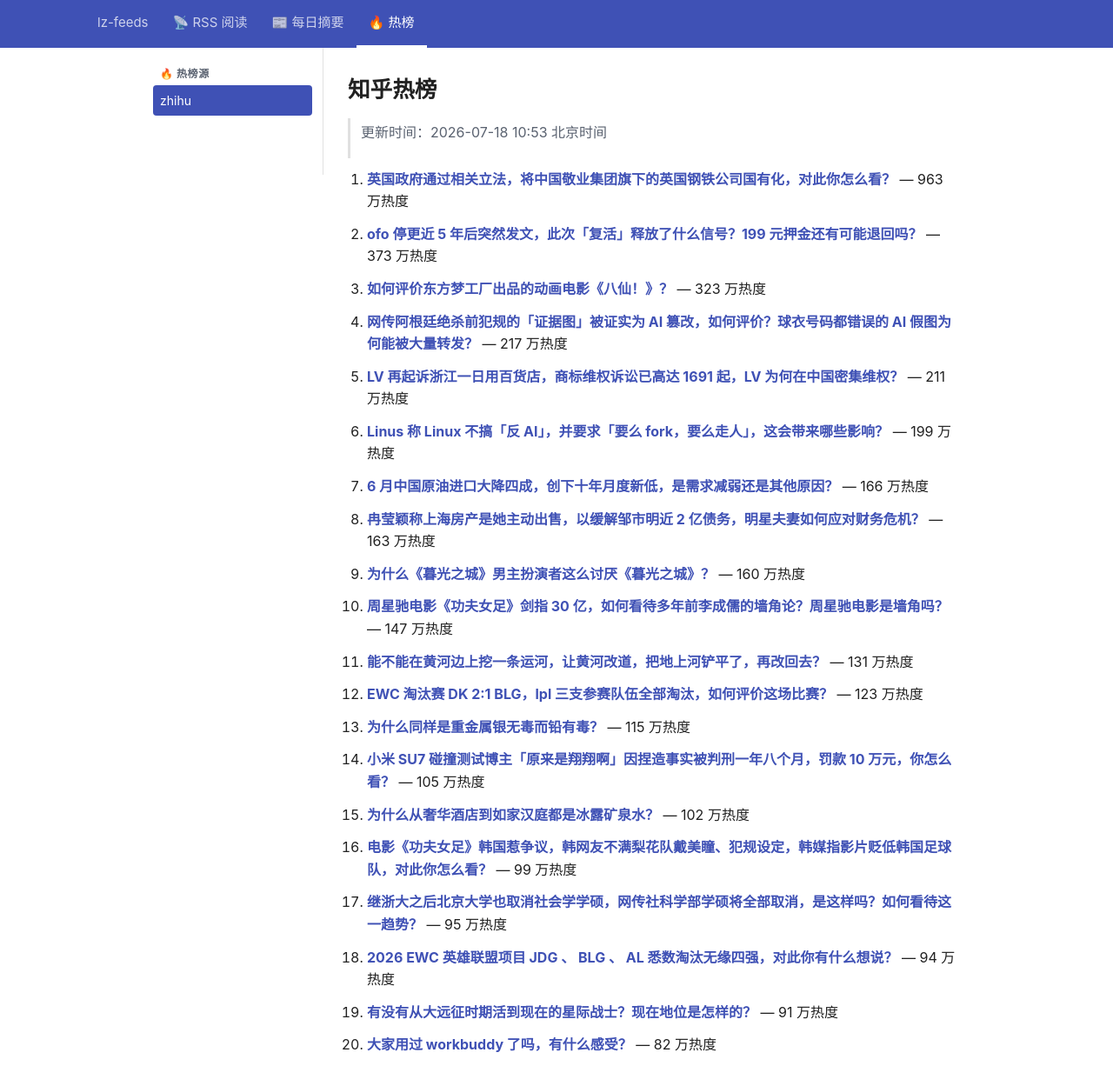
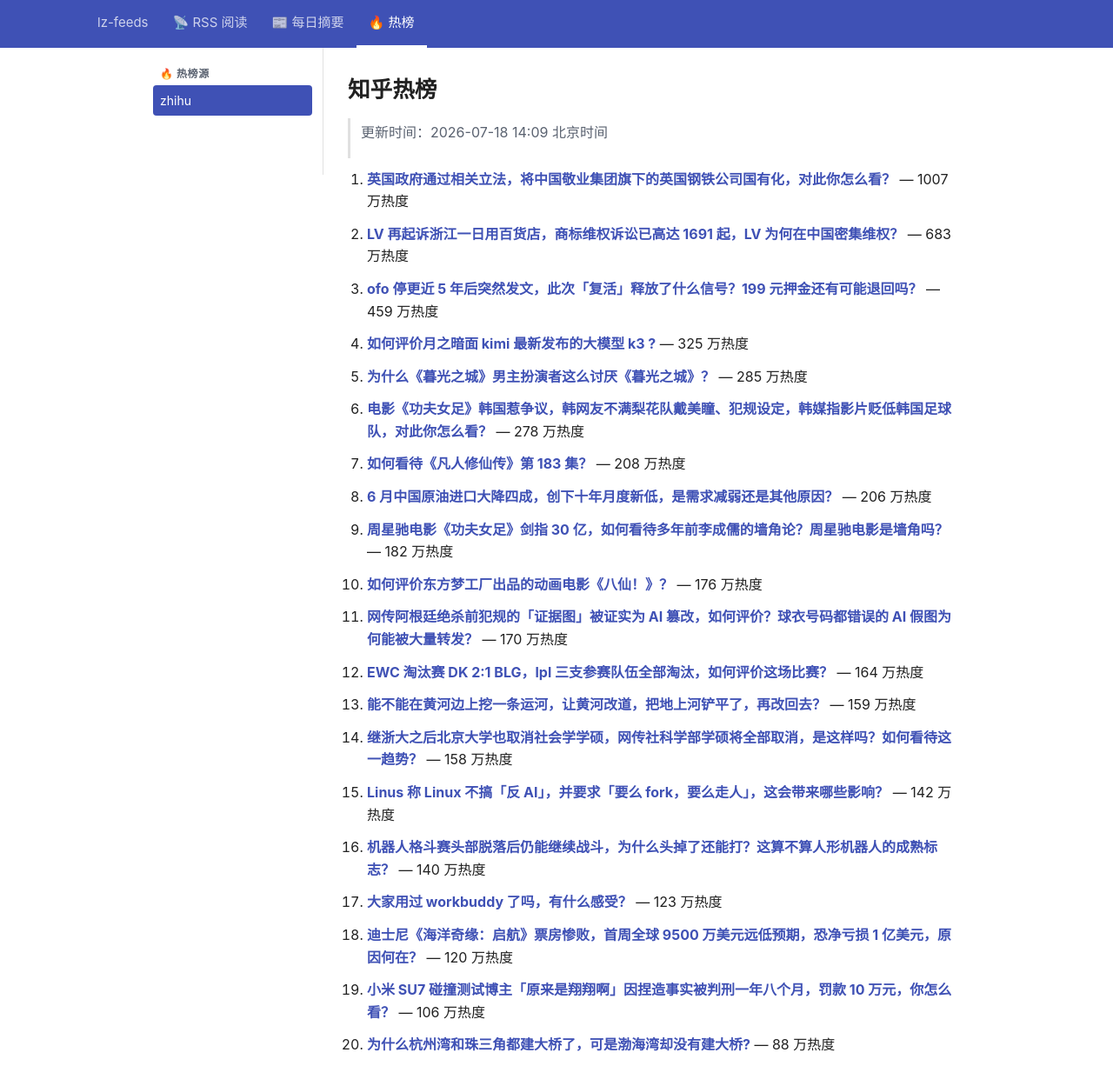
Before and after one commit to lizhang0101/lz-feeds, a Jekyll site: the page built from _hotlist/zhihu.md, in a window 1280 px wide and 1279 px high. Shown: the top 1249 px of the window at 87% size. Built offline with Jekyll 4.4.1, drawn with Linux system fonts in a browser that asks for light colours.

Commit message:
hotlist: 2026-07-18T06:09Z

```diff
--- a/_hotlist/zhihu.md
+++ b/_hotlist/zhihu.md
@@ -1,48 +1,48 @@
 ---
-updated: 2026-07-18 10:53 北京时间
+updated: 2026-07-18 14:09 北京时间
 count: 20
 ---
 
 # 知乎热榜
 
-> 更新时间：2026-07-18 10:53 北京时间
+> 更新时间：2026-07-18 14:09 北京时间
 
-1. **[英国政府通过相关立法，将中国敬业集团旗下的英国钢铁公司国有化，对此你怎么看？](https://www.zhihu.com/question/2038539763599266938)** — 963 万热度
+1. **[英国政府通过相关立法，将中国敬业集团旗下的英国钢铁公司国有化，对此你怎么看？](https://www.zhihu.com/question/2038539763599266938)** — 1007 万热度
 
-2. **[ofo 停更近 5 年后突然发文，此次「复活」释放了什么信号？199 元押金还有可能退回吗？](https://www.zhihu.com/question/2061443447983007294)** — 373 万热度
+2. **[LV 再起诉浙江一日用百货店，商标维权诉讼已高达 1691 起，LV 为何在中国密集维权？](https://www.zhihu.com/question/2061126048599602778)** — 683 万热度
 
-3. **[如何评价东方梦工厂出品的动画电影《八仙！》？](https://www.zhihu.com/question/2061035588799697257)** — 323 万热度
+3. **[ofo 停更近 5 年后突然发文，此次「复活」释放了什么信号？199 元押金还有可能退回吗？](https://www.zhihu.com/question/2061443447983007294)** — 459 万热度
 
-4. **[网传阿根廷绝杀前犯规的「证据图」被证实为 AI 篡改，如何评价？球衣号码都错误的 AI 假图为何能被大量转发？](https://www.zhihu.com/question/2061411962487924266)** — 217 万热度
+4. **[如何评价月之暗面 kimi 最新发布的大模型 k3 ?](https://www.zhihu.com/question/2061412232924337204)** — 325 万热度
 
-5. **[LV 再起诉浙江一日用百货店，商标维权诉讼已高达 1691 起，LV 为何在中国密集维权？](https://www.zhihu.com/question/2061126048599602778)** — 211 万热度
+5. **[为什么《暮光之城》男主扮演者这么讨厌《暮光之城》？](https://www.zhihu.com/question/62842616)** — 285 万热度
 
-6. **[Linus 称 Linux 不搞「反 AI」，并要求「要么 fork，要么走人」，这会带来哪些影响？](https://www.zhihu.com/question/2061099332632416849)** — 199 万热度
+6. **[电影《功夫女足》韩国惹争议，韩网友不满梨花队戴美瞳、犯规设定，韩媒指影片贬低韩国足球队，对此你怎么看？](https://www.zhihu.com/question/2061426581864714302)** — 278 万热度
 
-7. **[6 月中国原油进口大降四成，创下十年月度新低，是需求减弱还是其他原因？](https://www.zhihu.com/question/2060663328502977751)** — 166 万热度
+7. **[如何看待《凡人修仙传》第 183 集？](https://www.zhihu.com/question/2061776695682676563)** — 208 万热度
 
-8. **[冉莹颖称上海房产是她主动出售，以缓解邹市明近 2 亿债务，明星夫妻如何应对财务危机？](https://www.zhihu.com/question/2059918736396645498)** — 163 万热度
+8. **[6 月中国原油进口大降四成，创下十年月度新低，是需求减弱还是其他原因？](https://www.zhihu.com/question/2060663328502977751)** — 206 万热度
 
-9. **[为什么《暮光之城》男主扮演者这么讨厌《暮光之城》？](https://www.zhihu.com/question/62842616)** — 160 万热度
+9. **[周星驰电影《功夫女足》剑指 30 亿，如何看待多年前李成儒的墙角论？周星驰电影是墙角吗？](https://www.zhihu.com/question/2060645191220990307)** — 182 万热度
 
-10. **[周星驰电影《功夫女足》剑指 30 亿，如何看待多年前李成儒的墙角论？周星驰电影是墙角吗？](https://www.zhihu.com/question/2060645191220990307)** — 147 万热度
+10. **[如何评价东方梦工厂出品的动画电影《八仙！》？](https://www.zhihu.com/question/2061035588799697257)** — 176 万热度
 
-11. **[能不能在黄河边上挖一条运河，让黄河改道，把地上河铲平了，再改回去？](https://www.zhihu.com/question/476803673)** — 131 万热度
+11. **[网传阿根廷绝杀前犯规的「证据图」被证实为 AI 篡改，如何评价？球衣号码都错误的 AI 假图为何能被大量转发？](https://www.zhihu.com/question/2061411962487924266)** — 170 万热度
 
-12. **[EWC 淘汰赛 DK 2:1 BLG，lpl 三支参赛队伍全部淘汰，如何评价这场比赛？](https://www.zhihu.com/question/2061601737702740964)** — 123 万热度
+12. **[EWC 淘汰赛 DK 2:1 BLG，lpl 三支参赛队伍全部淘汰，如何评价这场比赛？](https://www.zhihu.com/question/2061601737702740964)** — 164 万热度
 
-13. **[为什么同样是重金属银无毒而铅有毒？](https://www.zhihu.com/question/31535632)** — 115 万热度
+13. **[能不能在黄河边上挖一条运河，让黄河改道，把地上河铲平了，再改回去？](https://www.zhihu.com/question/476803673)** — 159 万热度
 
-14. **[小米 SU7 碰撞测试博主「原来是翔翔啊」因捏造事实被判刑一年八个月，罚款 10 万元，你怎么看？](https://www.zhihu.com/question/2061463583091959064)** — 105 万热度
+14. **[继浙大之后北京大学也取消社会学学硕，网传社科学部学硕将全部取消，是这样吗？如何看待这一趋势？](https://www.zhihu.com/question/2061043024537150852)** — 158 万热度
 
-15. **[为什么从奢华酒店到如家汉庭都是冰露矿泉水？](https://www.zhihu.com/question/26900902)** — 102 万热度
+15. **[Linus 称 Linux 不搞「反 AI」，并要求「要么 fork，要么走人」，这会带来哪些影响？](https://www.zhihu.com/question/2061099332632416849)** — 142 万热度
 
-16. **[电影《功夫女足》韩国惹争议，韩网友不满梨花队戴美瞳、犯规设定，韩媒指影片贬低韩国足球队，对此你怎么看？](https://www.zhihu.com/question/2061426581864714302)** — 99 万热度
+16. **[机器人格斗赛头部脱落后仍能继续战斗，为什么头掉了还能打？这算不算人形机器人的成熟标志？](https://www.zhihu.com/question/2061451804827545826)** — 140 万热度
 
-17. **[继浙大之后北京大学也取消社会学学硕，网传社科学部学硕将全部取消，是这样吗？如何看待这一趋势？](https://www.zhihu.com/question/2061043024537150852)** — 95 万热度
+17. **[大家用过 workbuddy 了吗，有什么感受？](https://www.zhihu.com/question/2031424971629651052)** — 123 万热度
 
-18. **[2026 EWC 英雄联盟项目 JDG 、 BLG 、 AL 悉数淘汰无缘四强，对此你有什么想说？](https://www.zhihu.com/question/2061603654428094656)** — 94 万热度
+18. **[迪士尼《海洋奇缘：启航》票房惨败，首周全球 9500 万美元远低预期，恐净亏损 1 亿美元，原因何在？](https://www.zhihu.com/question/2059974558191285469)** — 120 万热度
 
-19. **[有没有从大远征时期活到现在的星际战士？现在地位是怎样的？](https://www.zhihu.com/question/432193578)** — 91 万热度
+19. **[小米 SU7 碰撞测试博主「原来是翔翔啊」因捏造事实被判刑一年八个月，罚款 10 万元，你怎么看？](https://www.zhihu.com/question/2061463583091959064)** — 106 万热度
 
-20. **[大家用过 workbuddy 了吗，有什么感受？](https://www.zhihu.com/question/2031424971629651052)** — 82 万热度
+20. **[为什么杭州湾和珠三角都建大桥了，可是渤海湾却没有建大桥?](https://www.zhihu.com/question/660373683)** — 88 万热度
```
